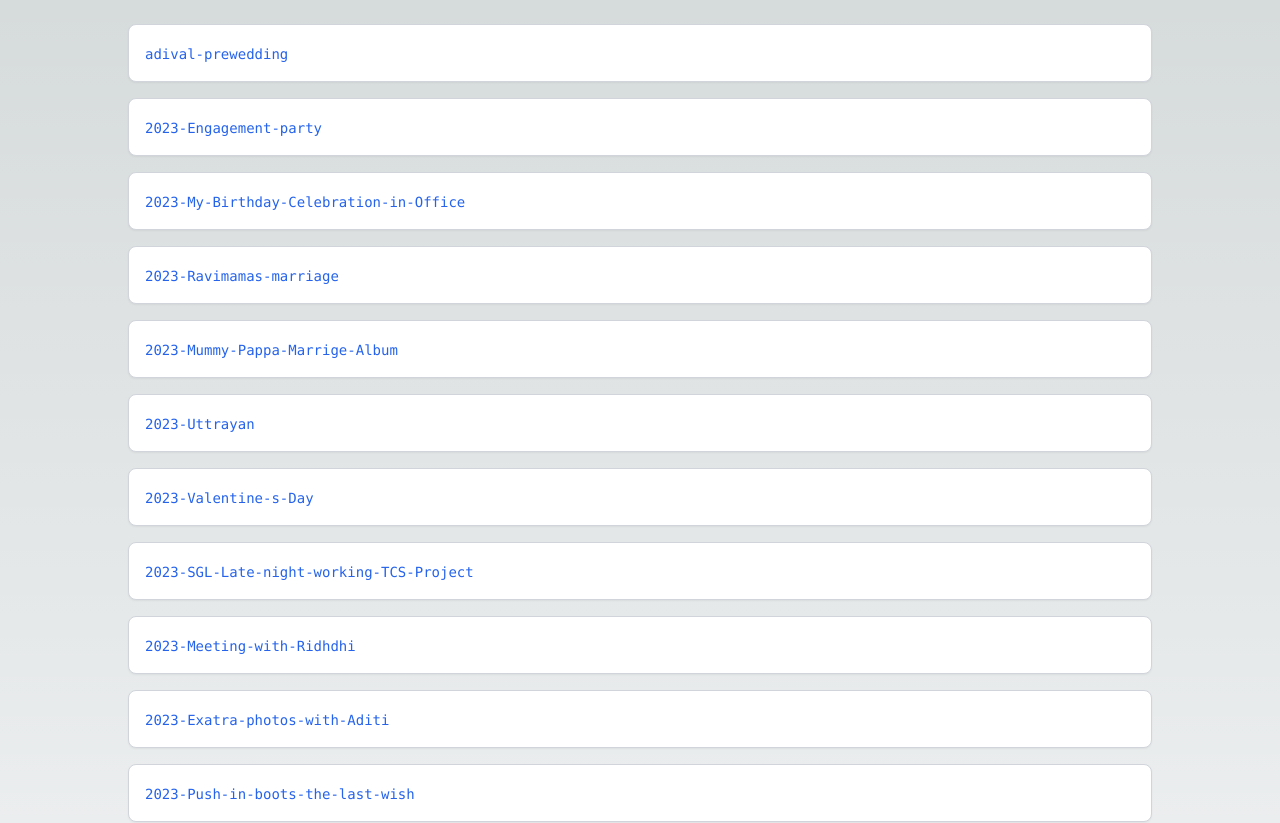
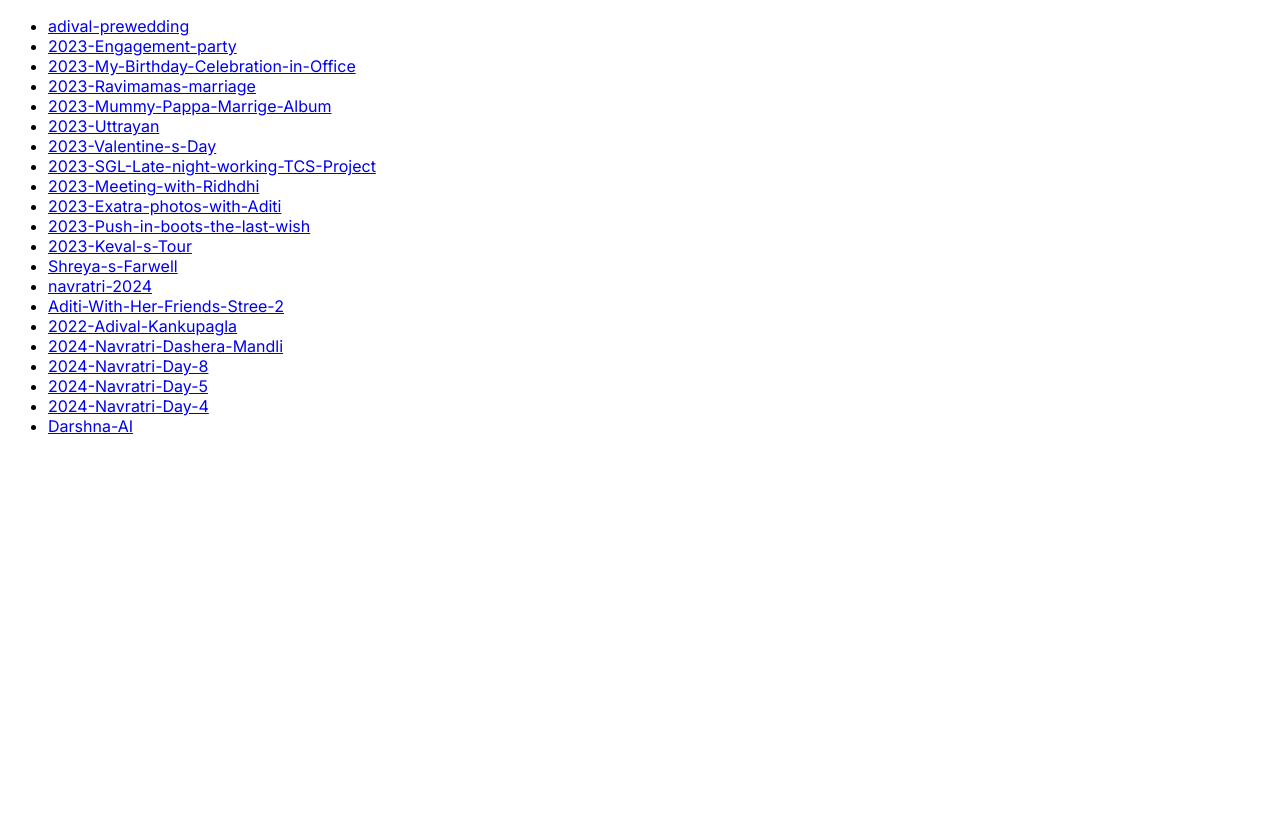
Before and after one commit to FamilyWebsites/nextjs_image_gallary_test_5, a Next.js app: page / in a window 1280 px wide. Shown: the top 823 px of the page. After the commit the page ends 800 px from the top, so only its background shows below. Built offline with nearby package versions, Linux system fonts and the light colour scheme.

Commit message:
Update globals.css

```diff
--- a/src/app/globals.css
+++ b/src/app/globals.css
@@ -1,33 +1,28 @@
-@tailwind base;
-@tailwind components;
-@tailwind utilities;
-
-:root {
-  --foreground-rgb: 0, 0, 0;
-  --background-start-rgb: 214, 219, 220;
-  --background-end-rgb: 255, 255, 255;
+.image-gallery {
+    margin-top: 2rem;
+    text-align: center;
 }
 
-@media (prefers-color-scheme: dark) {
-  :root {
-    --foreground-rgb: 255, 255, 255;
-    --background-start-rgb: 0, 0, 0;
-    --background-end-rgb: 0, 0, 0;
-  }
+.image-gallery > div {
+    columns: 10;
+    gap: 1.25rem;
+    padding-top: 1.25rem;
+}
+.image-gallery img {
+    display: block;
+    width: 100%;
+    border-radius: 5px;
+    margin-bottom: 1.25rem;
 }
 
-body {
-  color: rgb(var(--foreground-rgb));
-  background: linear-gradient(
-      to bottom,
-      transparent,
-      rgb(var(--background-end-rgb))
-    )
-    rgb(var(--background-start-rgb));
+@media (max-width:48rem) {
+    .image-gallery > div {
+        columns: 2;
+    }
 }
 
-@layer utilities {
-  .text-balance {
-    text-wrap: balance;
-  }
+@media (max-width:32rem) {
+    .image-gallery > div {
+        columns: 1;
+    }
 }
```
